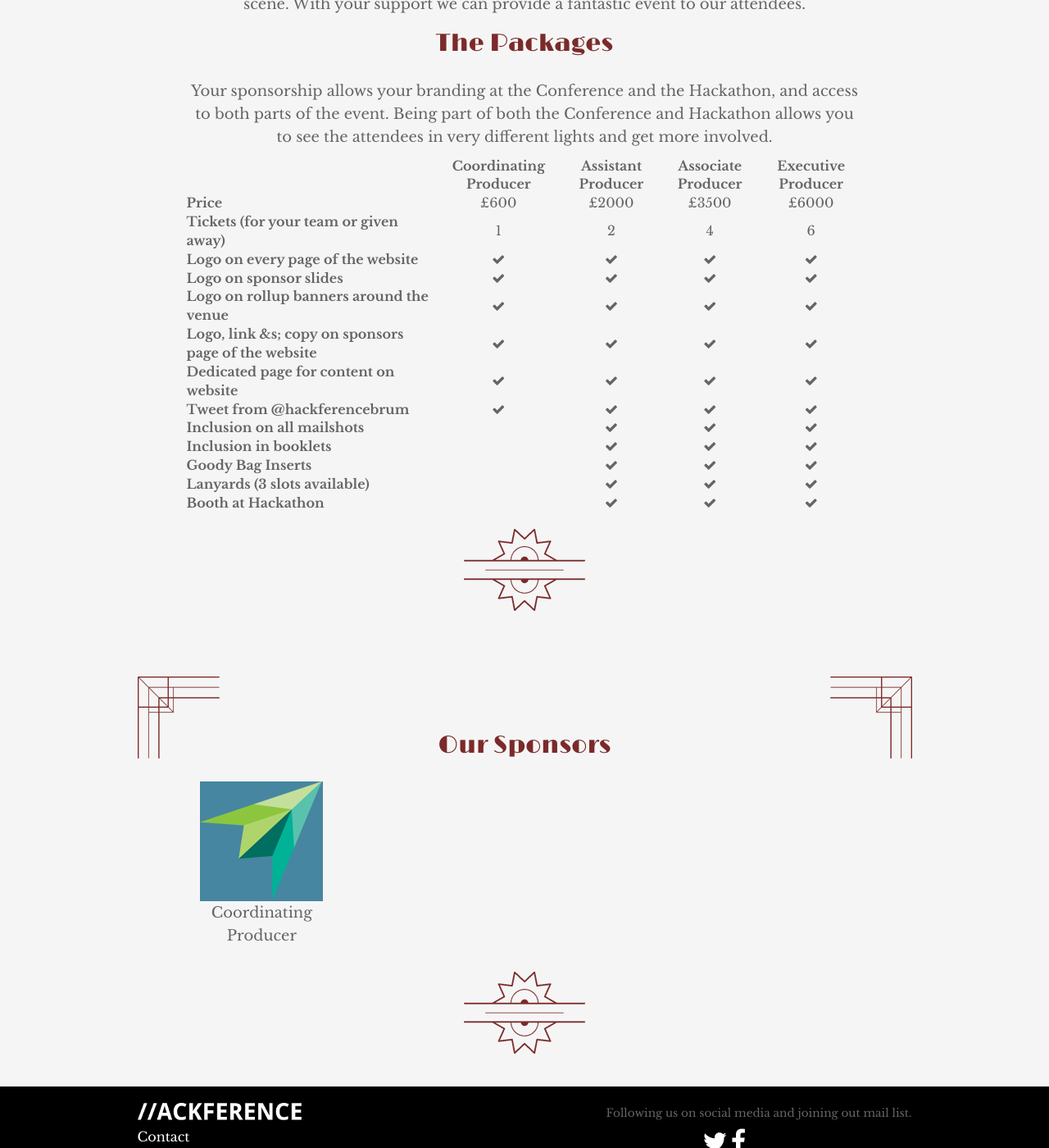
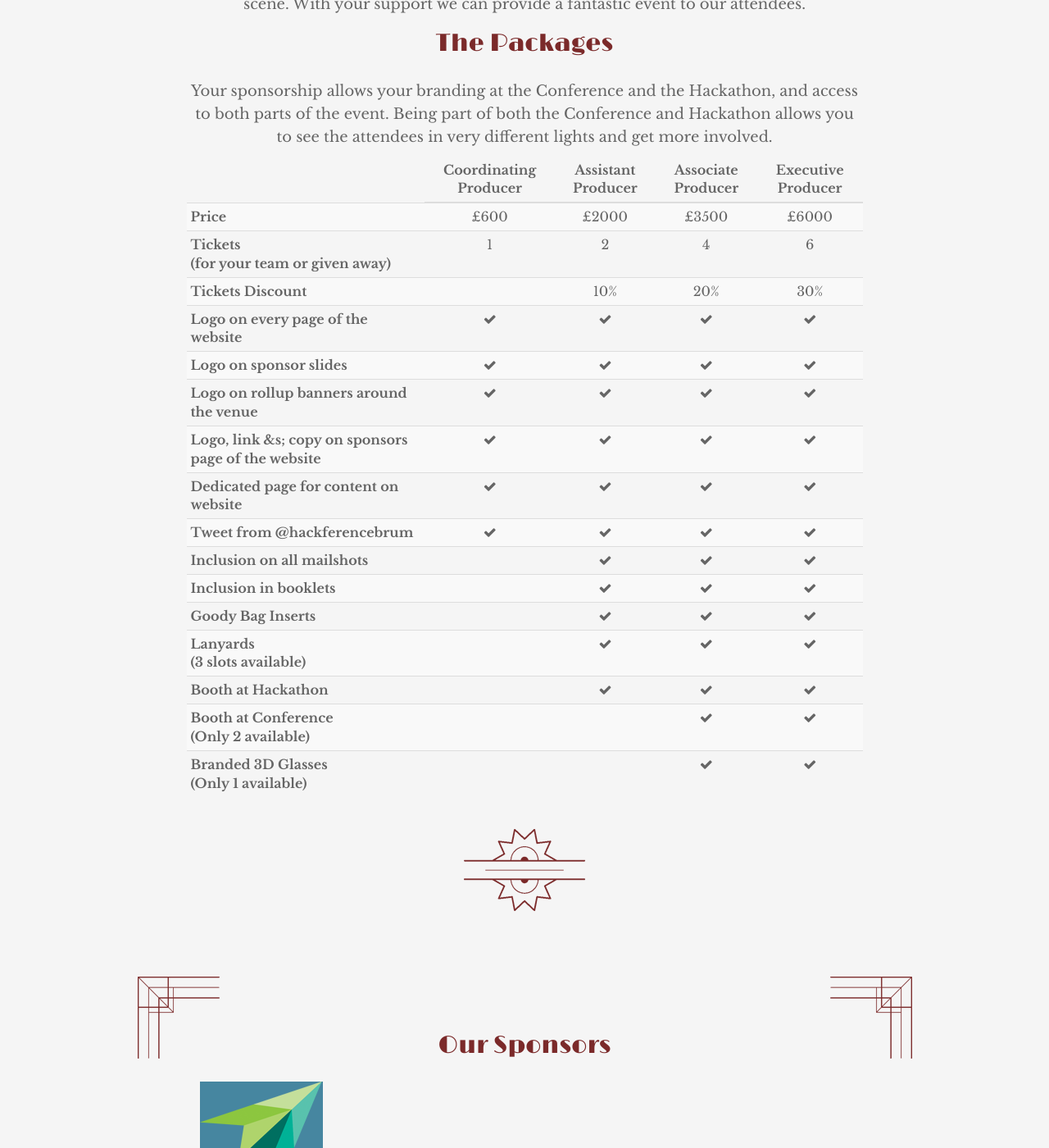
Before and after one commit to hackference/hackference-2016, a Jekyll site: the page built from sponsors/sponsor-us.html, in a window 1280 px wide and 1400 px high, scrolled down 1054 px. Shown: the whole window at 82% size. Built offline with Jekyll 4.4.1, drawn with Linux system fonts in a browser that asks for light colours; nearby versions of some CDN libraries.

Commit message:
Add discount code

```diff
--- a/sponsors/sponsor-us.html
+++ b/sponsors/sponsor-us.html
@@ -24,7 +24,7 @@ title: Why not sponsor Hackference
 
 <h2>The Packages</h2>
 <p>Your sponsorship allows your branding at the Conference and the Hackathon, and access to both parts of the event. Being part of both the Conference and Hackathon allows you to see the attendees in very different lights and get more involved.</p>
-<table style="width: 100%;">
+<table class="table table-striped table-hover table-condensed">
   <thead>
     <tr>
       <td></td>
@@ -45,11 +45,19 @@ title: Why not sponsor Hackference
     </td>
 
     <tr>
-      <th class="text-left">Tickets (for your team or given away)</th>
+      <th class="text-left">Tickets<br/>(for your team or given away)</th>
       <td class="text-center">1</i></td>
       <td class="text-center">2</td>
       <td class="text-center">4</td>
       <td class="text-center">6</td>
+    </td>
+
+    <tr>
+      <th class="text-left">Tickets Discount</th>
+      <td class="text-center"></i></td>
+      <td class="text-center">10%</td>
+      <td class="text-center">20%</td>
+      <td class="text-center">30%</td>
     </td>
 
     <tr>
@@ -127,7 +135,7 @@ title: Why not sponsor Hackference
     </td>
 
     <tr>
-      <th class="text-left">Lanyards (3 slots available)</th>
+      <th class="text-left">Lanyards<br/>(3 slots available)</th>
       <td class="text-center"></td>
       <td class="text-center"><i class="fa fa-check"></i></td>
       <td class="text-center"><i class="fa fa-check"></i></td>
@@ -144,5 +152,21 @@ title: Why not sponsor Hackference
 
     <!-- End of Assistant Producer/Silver -->
 
+    <tr>
+      <th class="text-left">Booth at Conference<br/>(Only 2 available)</th>
+      <td class="text-center"></td>
+      <td class="text-center"></td>
+      <td class="text-center"><i class="fa fa-check"></i></td>
+      <td class="text-center"><i class="fa fa-check"></i></td>
+    </td>
+
+    <tr>
+      <th class="text-left">Branded 3D Glasses<br/>(Only 1 available)</th>
+      <td class="text-center"></td>
+      <td class="text-center"></td>
+      <td class="text-center"><i class="fa fa-check"></i></td>
+      <td class="text-center"><i class="fa fa-check"></i></td>
+    </td>
+
   </tbody>
 </table>
```
